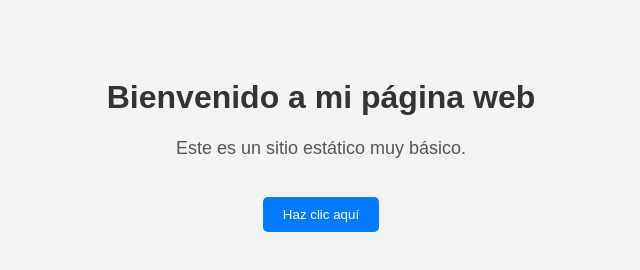
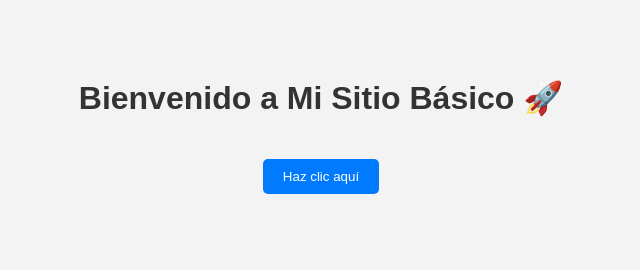
Before and after one commit to JimmyPereira/Grupo06-PA2, a plain HTML site: page index.html in a window 1280 px wide. Shown: the whole page, without its empty margins (319-959 px from the left). Drawn offline with Linux system fonts and the light colour scheme.

Commit message:
HTML: actualizar título y agregar párrafo extra

```diff
--- a/index.html
+++ b/index.html
@@ -7,8 +7,8 @@
 <link rel="stylesheet" href="styles.css">
 </head>
 <body>
-<h1>Bienvenido a mi página web</h1>
-<p id="mensaje">Este es un sitio estático muy básico.</p>
+<h1>Bienvenido a Mi Sitio Básico 🚀</h1>
+<p id="extra"></p>
 <button onclick="cambiarMensaje()">Haz clic aquí</button>
 
 <script src="script.js"></script>
```
